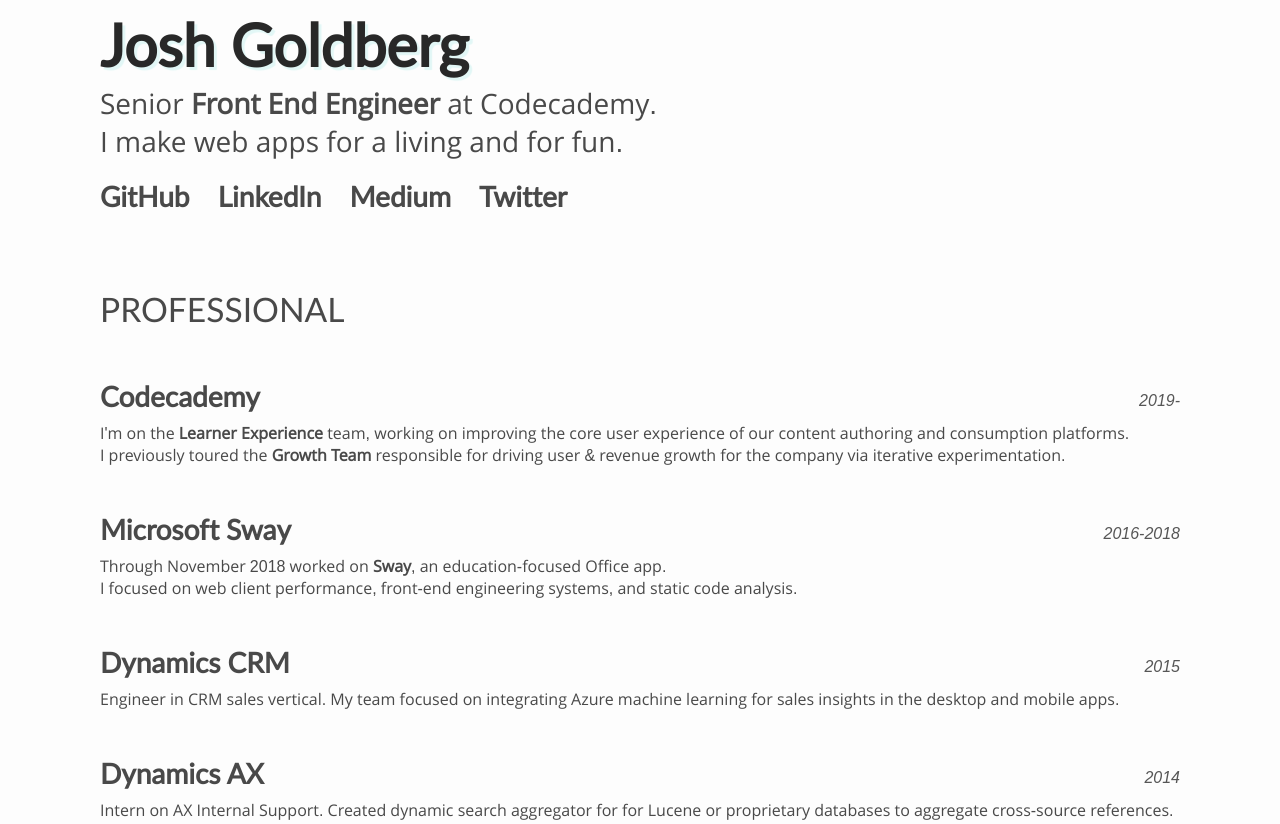
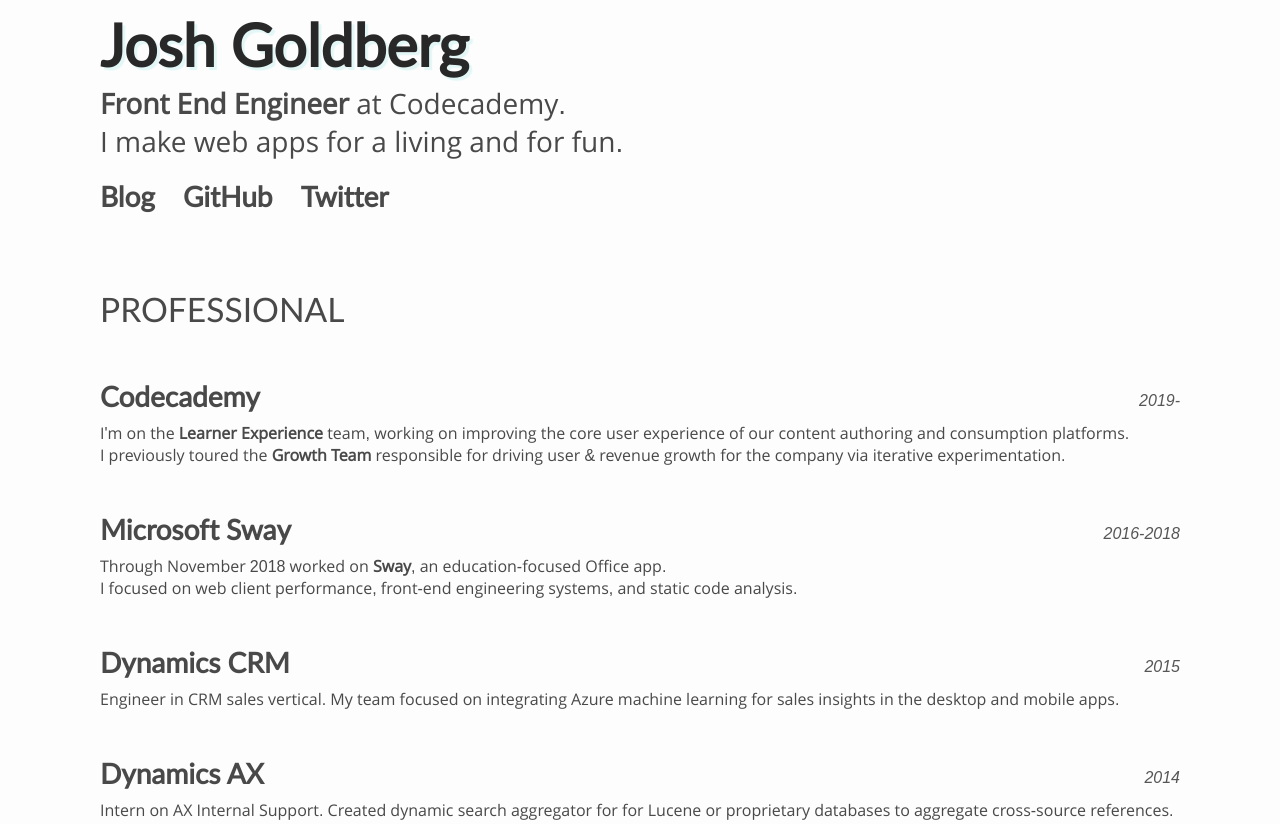
Before and after one commit to JoshuaKGoldberg/joshuakgoldberg-dot-com-old, a website: page src/index.html in a window 1280 px wide. Shown: the top 824 px of the page. Drawn offline with Linux system fonts and the light colour scheme.

Commit message:
Removed 'senior', linkedin, medium; added blog link

```diff
--- a/src/index.html
+++ b/src/index.html
@@ -1,7 +1,7 @@
 <!DOCTYPE html>
 <html lang="en-US">
   <head>
-    <title>💩 Josh Mariah</title>
+    <title>Josh Goldberg</title>
 
     <meta charset="utf-8" />
     <meta
@@ -46,7 +46,7 @@
         <div class="callout-group headline">
           <h1>Josh Goldberg</h1>
           <p>
-            Senior <strong>Front End Engineer</strong>
+            <strong>Front End Engineer</strong>
             <span class="text-together">at Codecademy.</span>
             <br />
             <span class="text-together">I make web apps</span>
@@ -56,29 +56,20 @@
           <ul>
             <li>
               <a
+                href="https://blog.joshuakgoldberg.com"
+                rel="noopener"
+                target="_blank"
+              >
+                Blog
+              </a>
+            </li>
+            <li>
+              <a
                 href="https://github.com/joshuakgoldberg"
                 rel="noopener"
                 target="_blank"
               >
                 GitHub
-              </a>
-            </li>
-            <li>
-              <a
-                href="https://linkedin.com/in/joshuakgoldberglinkedin"
-                rel="noopener"
-                target="_blank"
-              >
-                LinkedIn
-              </a>
-            </li>
-            <li>
-              <a
-                href="https://medium.com/@joshuakgoldberg"
-                rel="noopener"
-                target="_blank"
-              >
-                Medium
               </a>
             </li>
             <li>
```
